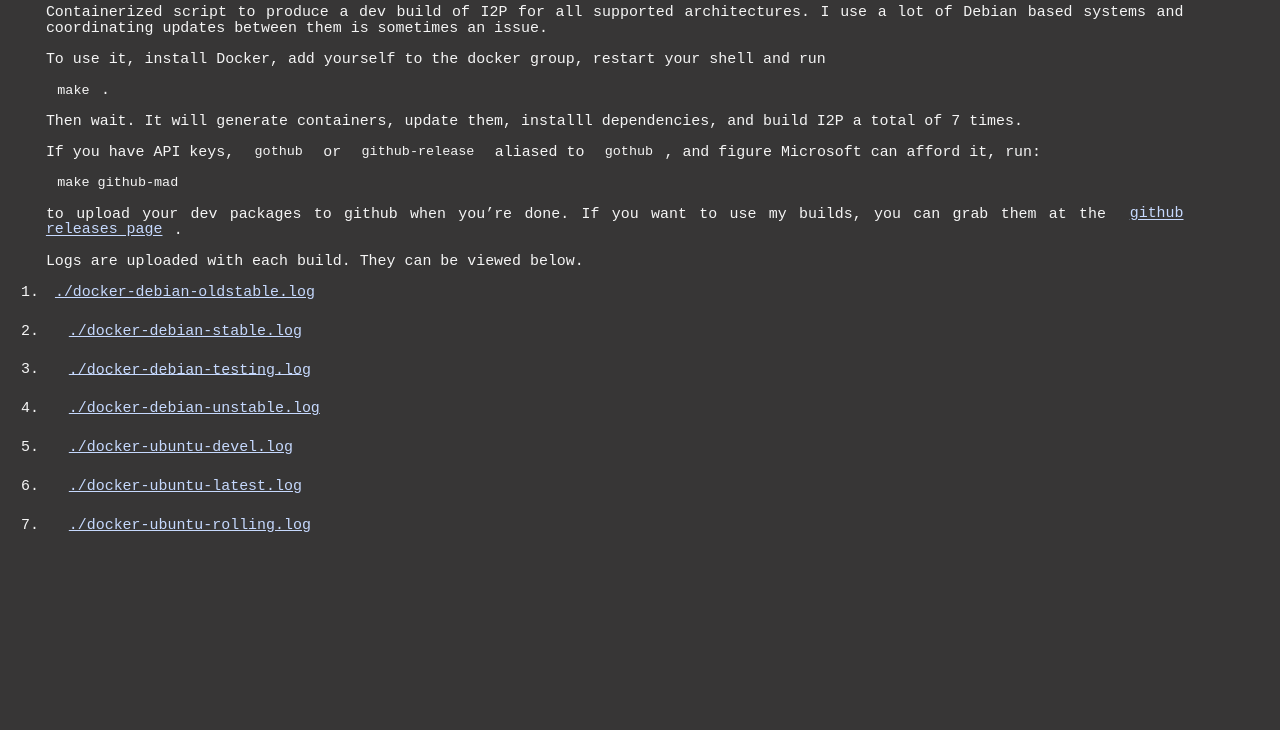
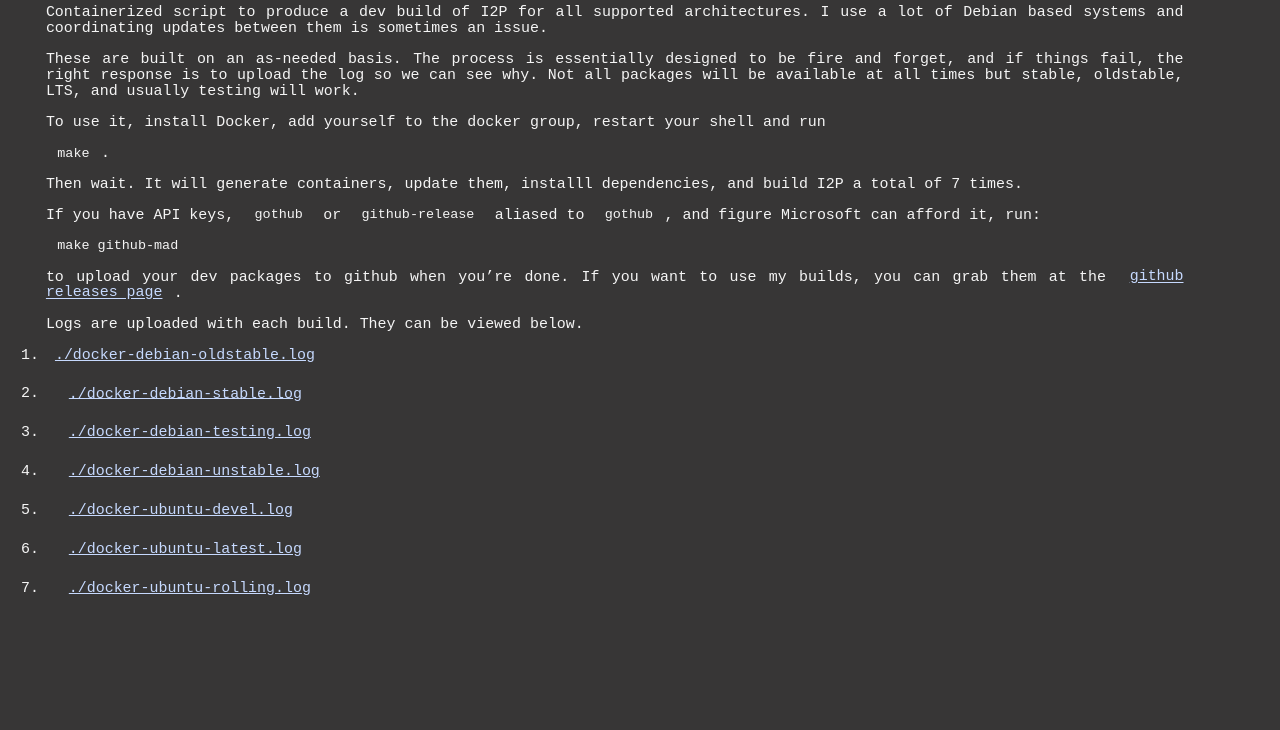
Before and after one commit to eyedeekay/debuntu-dev, a plain HTML site: page index.html in a window 1280 px wide. Shown: the part 70-800 px from the top of the page. Drawn offline with Linux system fonts and the light colour scheme; no server answers.

Commit message:
make it more useful

```diff
--- a/index.html
+++ b/index.html
@@ -9,6 +9,7 @@
 <body>
 <h1 id="debuntu-dev">debuntu-dev</h1>
 <p>Containerized script to produce a dev build of I2P for all supported architectures. I use a lot of Debian based systems and coordinating updates between them is sometimes an issue.</p>
+<p>These are built on an as-needed basis. The process is essentially designed to be fire and forget, and if things fail, the right response is to upload the log so we can see why. Not all packages will be available at all times but stable, oldstable, LTS, and usually testing will work.</p>
 <p>To use it, install Docker, add yourself to the docker group, restart your shell and run</p>
 <p><code>make</code>.</p>
 <p>Then wait. It will generate containers, update them, installl dependencies, and build I2P a total of 7 times.</p>
```
Also changed, not shown: 1 other file.
